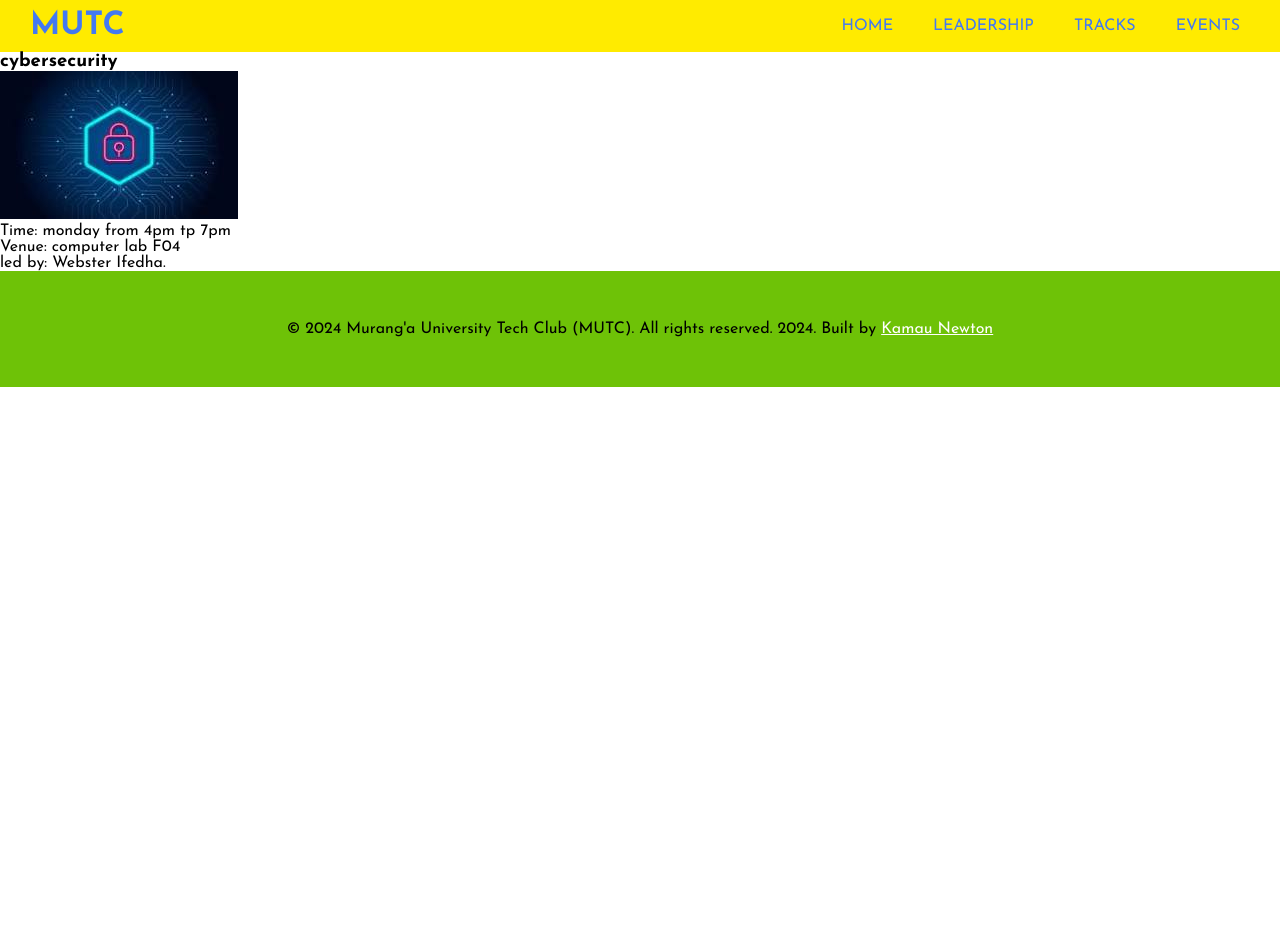
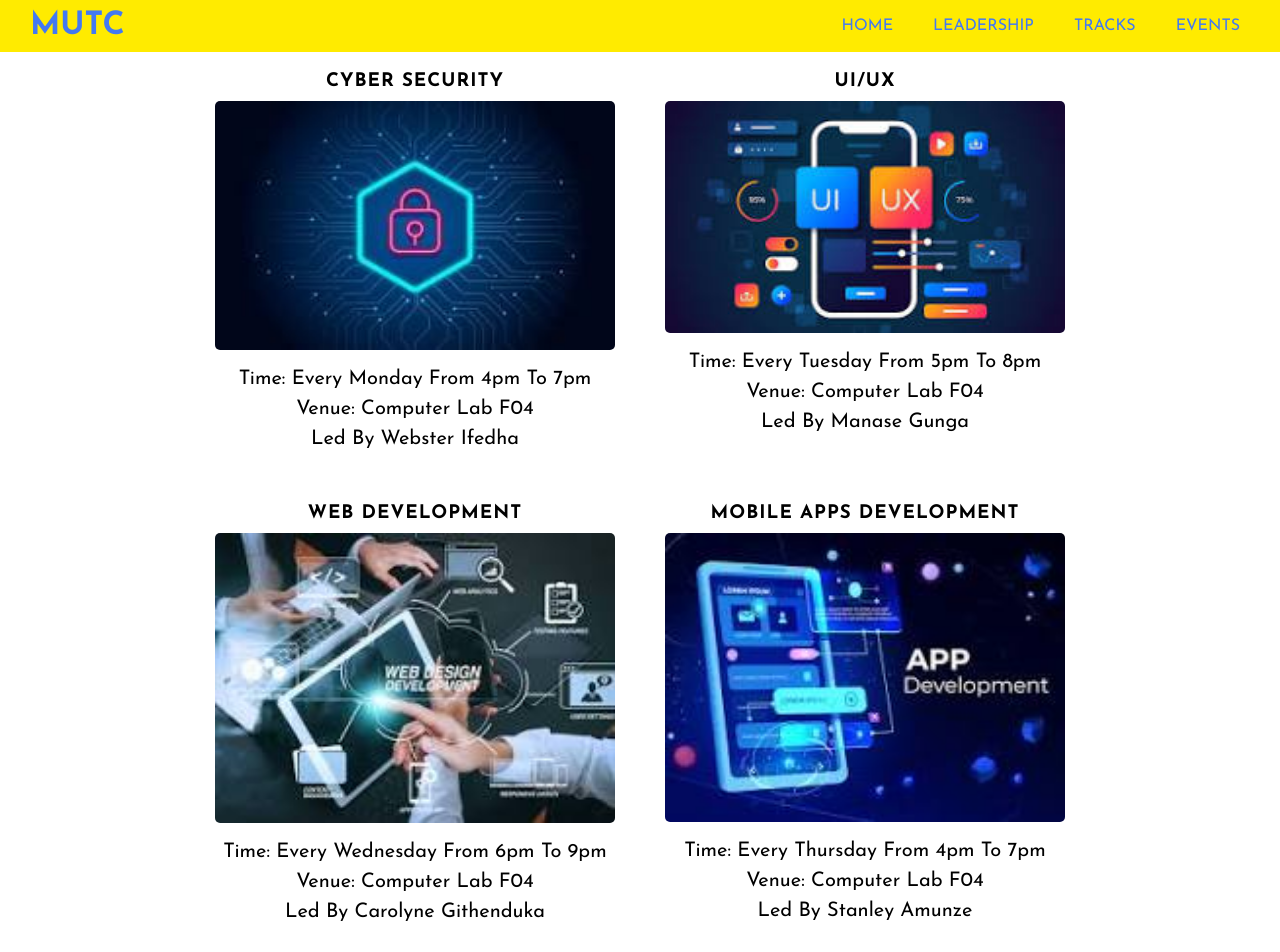
Before and after one commit to KamauNewtonNgatia/murang-a-university-tech-club-website, a React (Vite) app: page /Events in a window 1280 px wide. Shown: the top 952 px of the page. Before the commit the page ends 800 px from the top, so only its background shows below. Built offline with nearby package versions, Linux system fonts and the light colour scheme.

Commit message:
build events page

```diff
--- a/src/Pages/Home/Leadership/Tracks/Events/Events.css
+++ b/src/Pages/Home/Leadership/Tracks/Events/Events.css
@@ -0,0 +1,32 @@
+.event-container {
+  display: flex;
+  flex-wrap: wrap;
+  justify-content: center;
+  gap: 5rem;
+  padding: 2rem;
+}
+
+.event-card {
+  width: 40rem;
+  /* border: 2px solid red; */
+  text-align: center;
+  /* padding: 2rem; */
+}
+
+.event-name {
+  text-transform: uppercase;
+  letter-spacing: 1px;
+  margin-bottom: 1rem;
+}
+
+.event-avatar {
+  border-radius: 5px;
+  margin-bottom: 1rem;
+  width: 100%;
+}
+
+.event-details {
+  line-height: 1.5;
+  text-transform: capitalize;
+  font-size: 2rem;
+}
--- a/src/Pages/Home/Leadership/Tracks/Events/Events.jsx
+++ b/src/Pages/Home/Leadership/Tracks/Events/Events.jsx
@@ -1,5 +1,6 @@
 import React from "react";
-import Event1 from "../../../../../assets/cybersecurity.jpeg";
+import "./Events.css";
+import eventData from "../../../../../data/Events";
 function EventsCard({
   eventName,
   eventAvatar,
@@ -11,12 +12,11 @@ function EventsCard({
     <div className="event-card">
       <h3 className="event-name">{eventName}</h3>
       <img src={eventAvatar} alt={eventName} className="event-avatar" />
-      div.{" "}
-      <event-details>
-        <p>{dayAndTime}</p>
-        <p>{venue}</p>
+      <div className="event-details">
+        <p>Time: {dayAndTime}</p>
+        <p>Venue: {venue}</p>
         <p>{facilitator}</p>
-      </event-details>
+      </div>
     </div>
   );
 }
@@ -24,15 +24,35 @@ function EventsCard({
 function Events() {
   return (
     <div className="event-container">
-      <h3 className="event-name">cybersecurity</h3>
-      <img src={Event1} alt="cybersecurity" className="event-avatar" />
-      <div className="event-details">
-        <p>Time: monday from 4pm tp 7pm</p>
-        <p>Venue: computer lab F04</p>
-        <p>led by: Webster Ifedha.</p>
-      </div>
+      {eventData.map((event, index) => (
+        <EventsCard
+          key={index}
+          eventName={event.eventName}
+          eventAvatar={event.eventAvatar}
+          dayAndTime={event.dayAndTime}
+          venue={event.venue}
+          facilitator={event.facilitator}
+        />
+      ))}
     </div>
   );
 }
 
+// function Events() {
+//   return (
+//     <div className="event-container">
+//        <div className="event-card">
+//       <h3 className="event-name">cybersecurity</h3>
+//       <img src={Event1} alt="cybersecurity" className="event-avatar" />
+//       <div className="event-details">
+//         <p>Time: monday from 4pm to 7pm</p>
+//         <p>Venue: computer lab F04</p>
+//         <p>led by: Webster Ifedha.</p>
+//       </div>
+//     </div>
+//     </div>
+
+//   );
+// }
+
 export default Events;
--- /dev/null
+++ b/src/data/Events.js
@@ -0,0 +1,53 @@
+import Event1 from "../assets/cybersecurity.jpeg";
+import Event2 from "../assets/uiux-design.jpeg";
+import Event3 from "../assets/web-development.jpeg";
+import Event4 from "../assets/mobile-apps-development.jpeg";
+import Event5 from "../assets/cloud-engineering.jpeg";
+import Event6 from "../assets/power-platform.jpeg";
+
+const eventData = [
+  {
+    eventAvatar: Event1,
+    eventName: "Cyber Security",
+    dayAndTime: "Every Monday from 4pm to 7pm",
+    venue: "Computer Lab F04",
+    facilitator: "Led by Webster Ifedha",
+  },
+  {
+    eventAvatar: Event2,
+    eventName: "UI/UX",
+    dayAndTime: "Every Tuesday from 5pm to 8pm",
+    venue: "Computer Lab F04",
+    facilitator: "Led by Manase Gunga",
+  },
+  {
+    eventAvatar: Event3,
+    eventName: "Web Development",
+    dayAndTime: "Every Wednesday from 6pm to 9pm",
+    venue: "Computer Lab F04",
+    facilitator: "Led by Carolyne Githenduka",
+  },
+  {
+    eventAvatar: Event4,
+    eventName: "Mobile Apps Development",
+    dayAndTime: "Every Thursday from 4pm to 7pm",
+    venue: "Computer Lab F04",
+    facilitator: "Led by Stanley Amunze",
+  },
+  {
+    eventAvatar: Event5,
+    eventName: "Cloud Engineering",
+    dayAndTime: "Every Friday from 3pm to 6pm",
+    venue: "Computer Lab F04",
+    facilitator: "Led by Paul Karanja",
+  },
+  {
+    eventAvatar: Event6,
+    eventName: "Power Platform",
+    dayAndTime: "Every Saturday from 1pm to 4pm",
+    venue: "Computer Lab F04",
+    facilitator: "Led by Evyonn Mbithe",
+  },
+];
+
+export default eventData;
```
